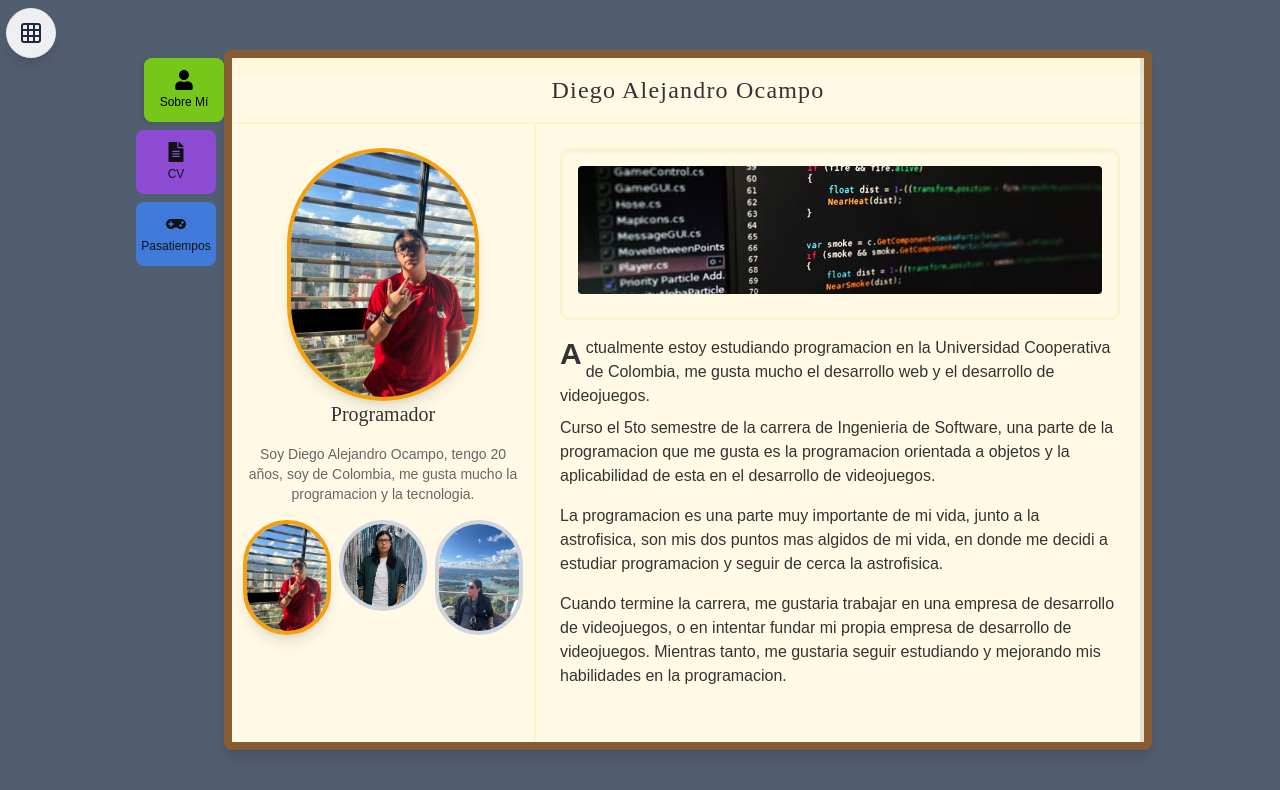
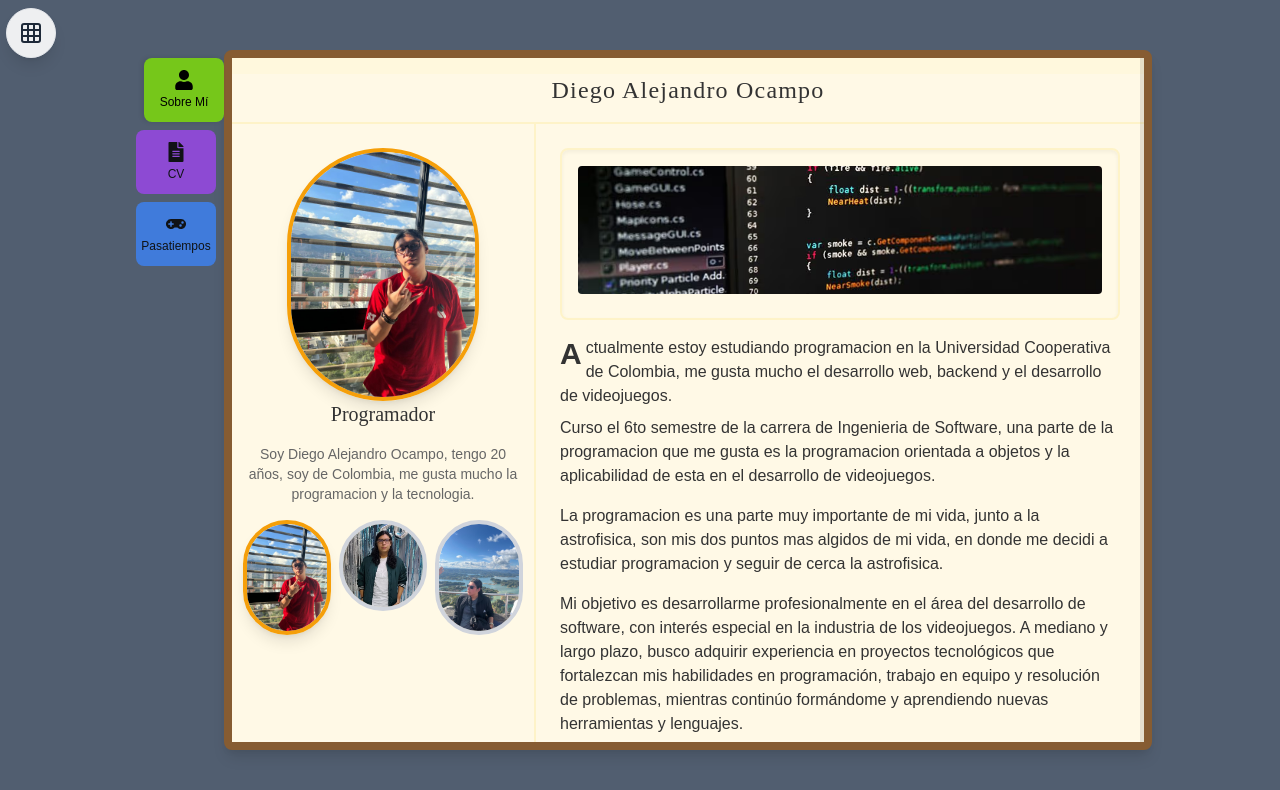
Before and after one commit to MAKEBUZ/portfolio-Diego-Ocampo, a Next.js app: page /portfolio in a window 1280 px wide. Shown: the top 790 px of the page. Built offline with nearby package versions, Linux system fonts and the light colour scheme; a web font is replaced by a local one.

Commit message:
Modificaciones Informacion

```diff
--- a/src/app/components/Bitacora.tsx
+++ b/src/app/components/Bitacora.tsx
@@ -216,16 +216,16 @@ export default function Bitacora() {
 
                 <section className="prose max-w-none">
                   <p className="text-primary text-sm md:text-base first-letter:text-2xl md:first-letter:text-3xl first-letter:font-bold first-letter:float-left first-letter:mr-1">
-                    Actualmente estoy estudiando programacion en la Universidad Cooperativa de Colombia, me gusta mucho el desarrollo web y el desarrollo de videojuegos.
+                    Actualmente estoy estudiando programacion en la Universidad Cooperativa de Colombia, me gusta mucho el desarrollo web, backend y el desarrollo de videojuegos.
                   </p>
                   <p className="text-primary text-sm md:text-base py-2">
-                    Curso el 5to semestre de la carrera de Ingenieria de Software, una parte de la programacion que me gusta es la programacion orientada a objetos y la aplicabilidad de esta en el desarrollo de videojuegos.
+                    Curso el 6to semestre de la carrera de Ingenieria de Software, una parte de la programacion que me gusta es la programacion orientada a objetos y la aplicabilidad de esta en el desarrollo de videojuegos.
                   </p>
                   <p className="text-primary text-sm md:text-base py-2">
                     La programacion es una parte muy importante de mi vida, junto a la astrofisica, son mis dos puntos mas algidos de mi vida, en donde me decidi a estudiar programacion y seguir de cerca la astrofisica.
                   </p>
                   <p className="text-primary text-sm md:text-base py-2">
-                    Cuando termine la carrera, me gustaria trabajar en una empresa de desarrollo de videojuegos, o en intentar fundar mi propia empresa de desarrollo de videojuegos. Mientras tanto, me gustaria seguir estudiando y mejorando mis habilidades en la programacion.
+                    Mi objetivo es desarrollarme profesionalmente en el área del desarrollo de software, con interés especial en la industria de los videojuegos. A mediano y largo plazo, busco adquirir experiencia en proyectos tecnológicos que fortalezcan mis habilidades en programación, trabajo en equipo y resolución de problemas, mientras continúo formándome y aprendiendo nuevas herramientas y lenguajes.
                   </p>
                 </section>
               </section>
@@ -261,7 +261,7 @@ export default function Bitacora() {
                 <section className="card-bg p-3 md:p-4 rounded-lg border-2 card-border shadow-inner">
                   <h4 className="font-medium text-primary text-sm md:text-base">Resumen Profesional</h4>
                   <p className="text-secondary mt-1 md:mt-2 text-xs md:text-sm">
-                    Estudiante iniciando el 5to semestre en ingeniería en software con habilidades en desarrollo frontend, desarrollo en diferentes tecnologías (Vue, React, Next, Springboot, entre otros) y múltiples lenguajes de programación como Typescript, Java, Python, C#, entre otros, participación en hackathon Pasto, destacado por participación en proyectos de inteligencia artificial, además cuenta con habilidades en la resolución de conflictos y trabajo en equipo durante proyectos universitarios.
+                    Estudiante cursando el 6to semestre en ingeniería en software con habilidades en desarrollo frontend, desarrollo en diferentes tecnologías (Vue, React, Next, Springboot, entre otros) y múltiples lenguajes de programación como Typescript, Java, Python, C#, entre otros, participación en hackathon Pasto, destacado por participación en proyectos de inteligencia artificial, además cuenta con habilidades en la resolución de conflictos y trabajo en equipo durante proyectos universitarios.
                   </p>
                 </section>
 
@@ -269,7 +269,7 @@ export default function Bitacora() {
                   <h4 className="font-medium text-primary text-sm md:text-base">Programas y habilidades</h4>
                   <p className="text-secondary mt-1 md:mt-2 text-xs md:text-sm">
                     Desarrollo en múltiples frameworks y lenguajes de programación.
-                    Manejo de nivel intermedio de Ingles, Honestidad, habilidades asertivas como lo son el respeto, saber escuchar, dar mi opinión de manera adecuada, de la misma manera una alta capacidad sobre la resolución de conflictos y un adecuado trabajo en equipo.
+                    Manejo de nivel avanzado de Ingles, Honestidad, habilidades asertivas como lo son el respeto, saber escuchar, dar mi opinión de manera adecuada, de la misma manera una alta capacidad sobre la resolución de conflictos y un adecuado trabajo en equipo.
                   </p>
                 </section>
 
```
